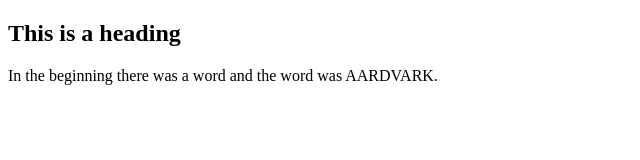
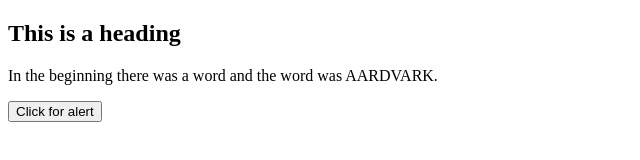
Before and after one commit to Eubo0/personal, a plain HTML site: page index.html in a window 1280 px wide. Shown: the whole page, without its empty margins (0-640 px from the left). Drawn offline with Linux system fonts and the light colour scheme.

Commit message:
Update index.html

```diff
--- a/index.html
+++ b/index.html
@@ -8,5 +8,6 @@
 	<body>
 		<h2>This is a heading</h2>
 		<p>In the beginning there was a word and the word was AARDVARK.</p>
+		<button id = "alert" type = "button">Click for alert</button>
 	</body>
 </html>
```
